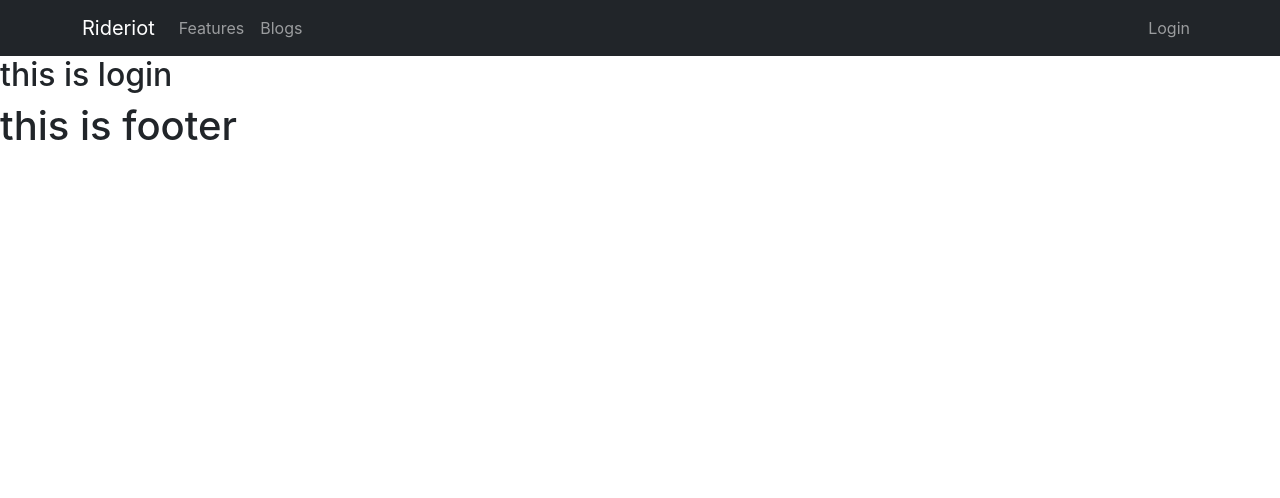
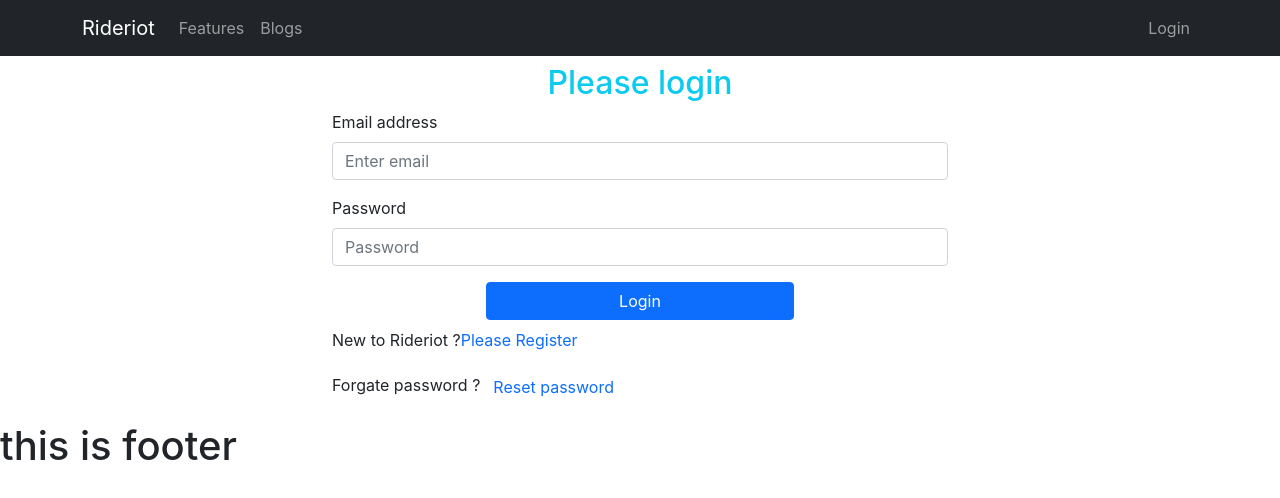
Before and after one commit to Susmoy-Das02/Rideriot, a React (Create React App) app: page /login in a window 1280 px wide. Shown: the top 498 px of the page. Built offline with nearby package versions, Linux system fonts and the light colour scheme.

Commit message:
login $ register basic done

```diff
--- a/src/Pages/Login/Login/Login.js
+++ b/src/Pages/Login/Login/Login.js
@@ -1,10 +1,55 @@
-import React from 'react';
+import React, { useRef } from 'react';
+import { Button, Form } from 'react-bootstrap';
+import { Link, useNavigate } from 'react-router-dom';
 
 const Login = () => {
+    const emailRef = useRef('');
+    const passwordRef = useRef('');
+    const navigate = useNavigate();
+
+    const handleSubmit = event =>{
+        event.preventDefault();
+        const email = emailRef.current.value;
+        const pasword = passwordRef.current.value;
+
+    }
+
+    const navigateRegister = event => {
+        navigate('/register')
+
+    }
+
+
+
+
+
     return (
-        <div>
-            <h2>this is login</h2>
+        <div className='container w-50 mx-auto padding'>
+            <div>
+                <h2 className=' text-info text-center mt-2'>Please login</h2>
+                <Form onSubmit={handleSubmit}>
+                    <Form.Group className="mb-3" controlId="formBasicEmail">
+                        <Form.Label>Email address</Form.Label>
+                        <Form.Control ref={emailRef} type="email" placeholder="Enter email" required />
+                    </Form.Group>
+
+                    <Form.Group className="mb-3" controlId="formBasicPassword">
+                        <Form.Label>Password</Form.Label>
+                        <Form.Control ref={passwordRef} type="password" placeholder="Password" required />
+                    </Form.Group>
+                    <Button variant="primary w-50 mx-auto d-block mb-2" type="submit">
+                        Login
+                    </Button>
+                </Form>
+                <p>New to Rideriot ?<Link  to='/register' className='text-primary text-decoration-none'onClick={navigateRegister} >Please Register</Link> </p>
+
+                <p>Forgate password ?<button className='btn btn-link text-primary text-decoration-none'>Reset password</button> </p>
+            </div>
+
+
+
         </div>
+
     );
 };
 
--- a/src/Pages/Login/Register/Register.css
+++ b/src/Pages/Login/Register/Register.css
@@ -0,0 +1,21 @@
+.register-form{
+    margin: 0 auto;
+    width: 40%;
+    padding-bottom: 235px;
+}
+
+
+
+
+
+
+.register-form input{
+    display: block;
+    width: 100%;
+    height: 35px;
+    border-radius: 5px;
+    border:1px solid lightgray;
+    padding-left: 10px;
+    font-size: 16px;
+    margin-bottom: 15px;
+}
--- a/src/Pages/Login/Register/Register.js
+++ b/src/Pages/Login/Register/Register.js
@@ -0,0 +1,48 @@
+import React from 'react';
+import { Button } from 'react-bootstrap';
+import { Link, useNavigate } from 'react-router-dom';
+import './Register.css';
+
+const Register = () => {
+
+    const navigate = useNavigate();
+
+    const navigateLogin = () => {
+        navigate('/login');
+    }
+
+    const handleRegister = event =>{
+        event.preventDefault();
+        const name = event.target.name.value;
+        const email = event.target.email.value;
+        const password = event.target.password.value;
+
+
+    }
+    return (
+
+        <div className='register-form'>
+        <div>
+        <h2 className='text-center text-info'>Please Register</h2>
+        <form onSubmit={handleRegister}>
+            <input type="text" name="name" id="" placeholder='Your name' required />
+            <br />
+            <input type="email" name="email" id="" placeholder='Email Address' required />
+            <br />
+            <input type="password" name="password" id="" placeholder='Password' required />
+
+            <Button variant="primary primary w-50 mx-auto d-block mb-2" type="submit">
+                Register
+            </Button>
+
+
+
+        </form>
+        <p>Already have an account? <Link to='/login' className='text-primary pe-auto text-decoration-none 'onClick={navigateLogin}>Please Login</Link></p>
+    </div>
+    </div >
+
+    );
+};
+
+export default Register;
```
